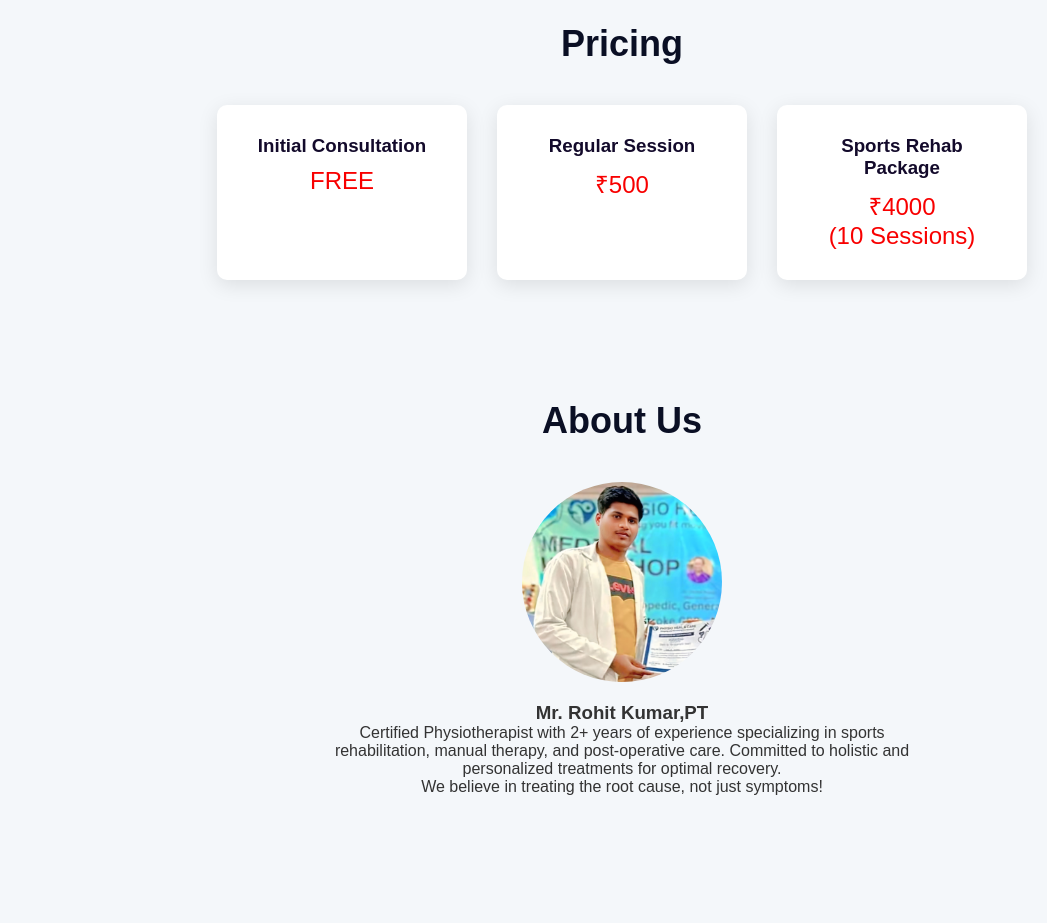
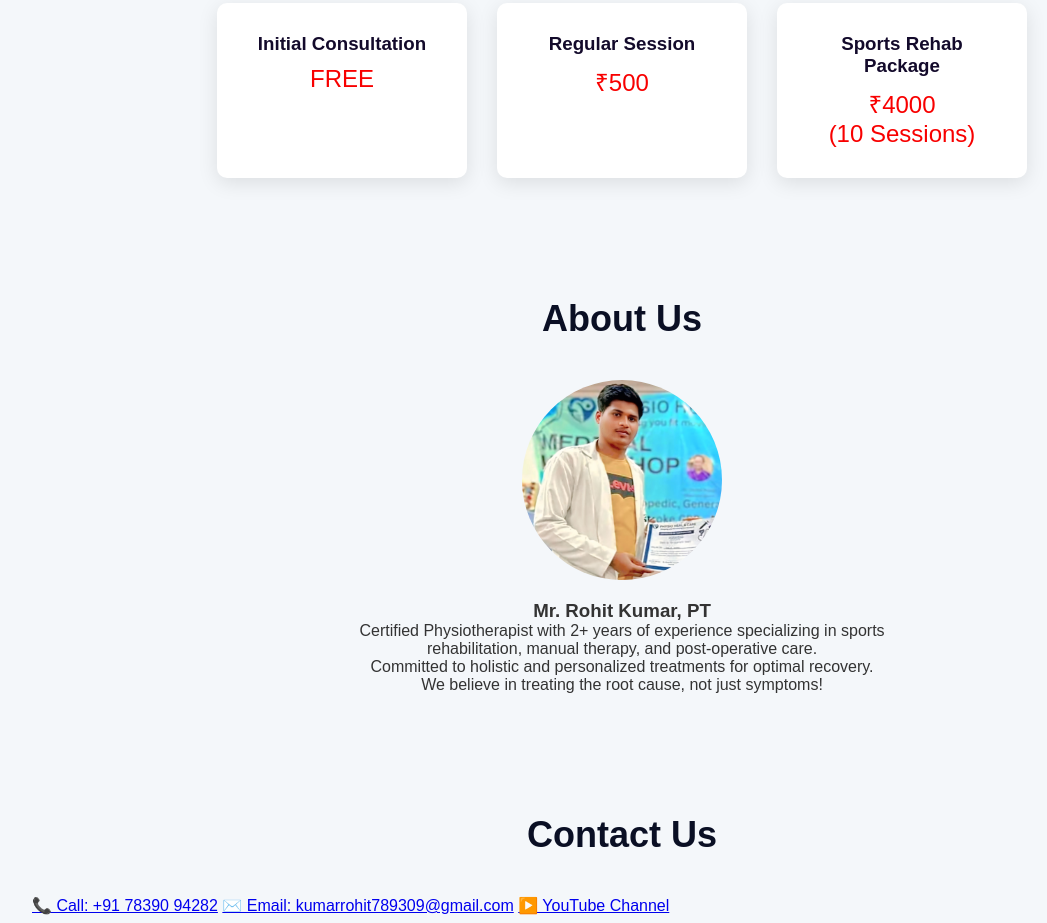
Before and after one commit to Neetesh93/Physio, a plain HTML site: page index.html in a window 1280 px wide. Shown: the part 1877-2800 px from the top of the page, without its empty margins (18-1065 px from the left). Drawn offline with Linux system fonts and the light colour scheme.

Commit message:
Update index.html

```diff
--- a/index.html
+++ b/index.html
@@ -10,7 +10,6 @@
 
 <header id="home">
     <nav>
-        <img src="./images/care_6800289.png" alt="PhysioCare Logo" class="logo">
         <ul>
             <li><a href="#home">Home</a></li>
             <li><a href="#services">Services</a></li>
@@ -87,8 +86,8 @@
     <div class="about-container">
         <img src="./images/1743853878183.jpg" alt="Mr. Rohit Kumar">
         <div class="about-text">
-            <h3>Mr. Rohit Kumar,PT</h3>
-            <p>Certified Physiotherapist with 2+ years of experience specializing in sports rehabilitation, manual therapy, and post-operative care. Committed to holistic and personalized treatments for optimal recovery.</p>
+            <h3>Mr. Rohit Kumar, PT</h3>
+            <p>Certified Physiotherapist with 2+ years of experience specializing in sports rehabilitation, manual therapy, and post-operative care. <br>Committed to holistic and personalized treatments for optimal recovery.</p>
             <p>We believe in treating the root cause, not just symptoms!</p>
         </div>
     </div>
@@ -96,14 +95,14 @@
 
 <section id="contact">
     <h2>Contact Us</h2>
-    <h3>Call: 7839094282</h3>
-    <form class="contact-form">
-        <input type="text" placeholder="Your Name" required>
-        <input type="email" placeholder="Your Email" required>
-        <textarea placeholder="Your Message" required></textarea>
-        <button type="submit" class="btn">Send Message</button>
-    </form>
+    <div class="contact-buttons">
+        <a href="tel:+91 7839094282" class="contact-btn">📞 Call: +91 78390 94282</a>
+        <a href="mailto:kumarrohit789309@gmail.com" class="contact-btn">✉️ Email: kumarrohit789309@gmail.com</a>
+        <a href="https://www.youtube.com/@Mr.Physio.R15" target="_blank" class="contact-btn">▶️ YouTube Channel</a>
+    </div>
 </section>
+
+
 
 <footer>
     <p>© 2025 PhysioHealth.R15. All rights reserved.</p>
```
